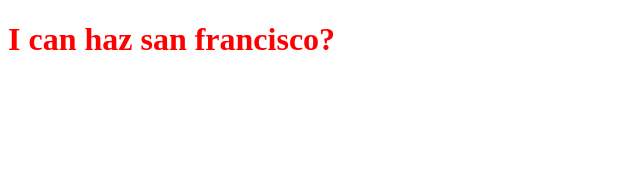
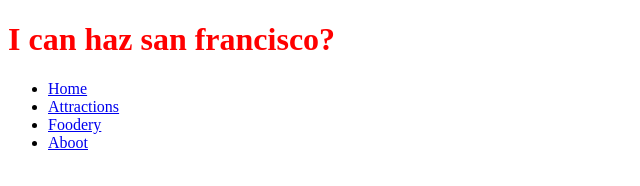
Before and after one commit to anonym0us3/sftravel, a plain HTML site: page index.html in a window 1280 px wide. Shown: the whole page, without its empty margins (0-640 px from the left). Drawn offline with Linux system fonts and the light colour scheme.

Commit message:
building nav structure

```diff
--- a/index.html
+++ b/index.html
@@ -3,11 +3,21 @@
   <head>
     <meta charset="utf-8">
     <title>Micro travel blog thingy-ma-doodle</title>
-    <link rel="stylesheet" type="text/css" href="/resources/css/style.css">
+    <link rel="stylesheet" type="text/css" href="./resources/css/style.css">
   </head>
   <body>
     <h1>
       I can haz san francisco?
     </h1>
+
+    <nav>
+      <ul>
+        <li><a href="#">Home</a></li>
+        <li><a href="#attractions">Attractions</a></li>
+        <li><a href="#restaurants">Foodery</a></li>
+        <li><a href="#info">Aboot</a></li>
+      </ul>
+    </nav>
+
   </body>
 </html>
```
